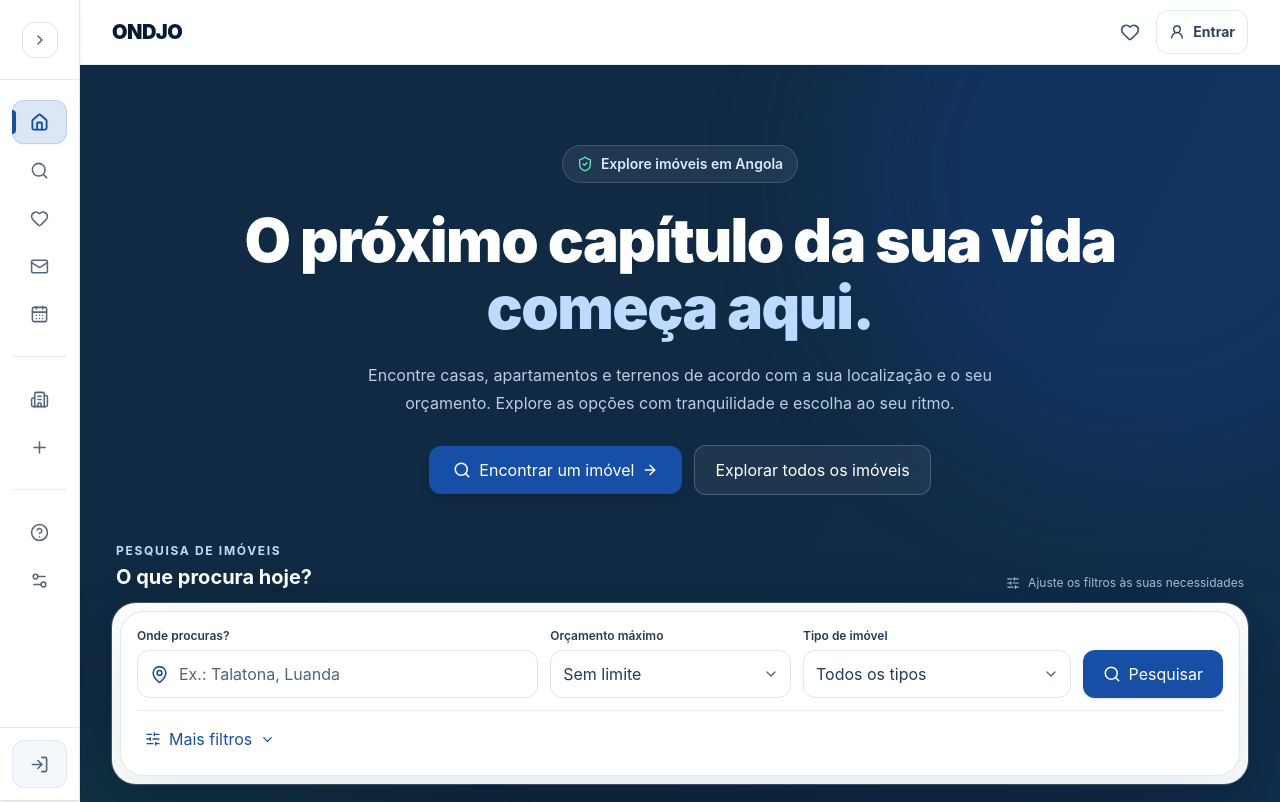
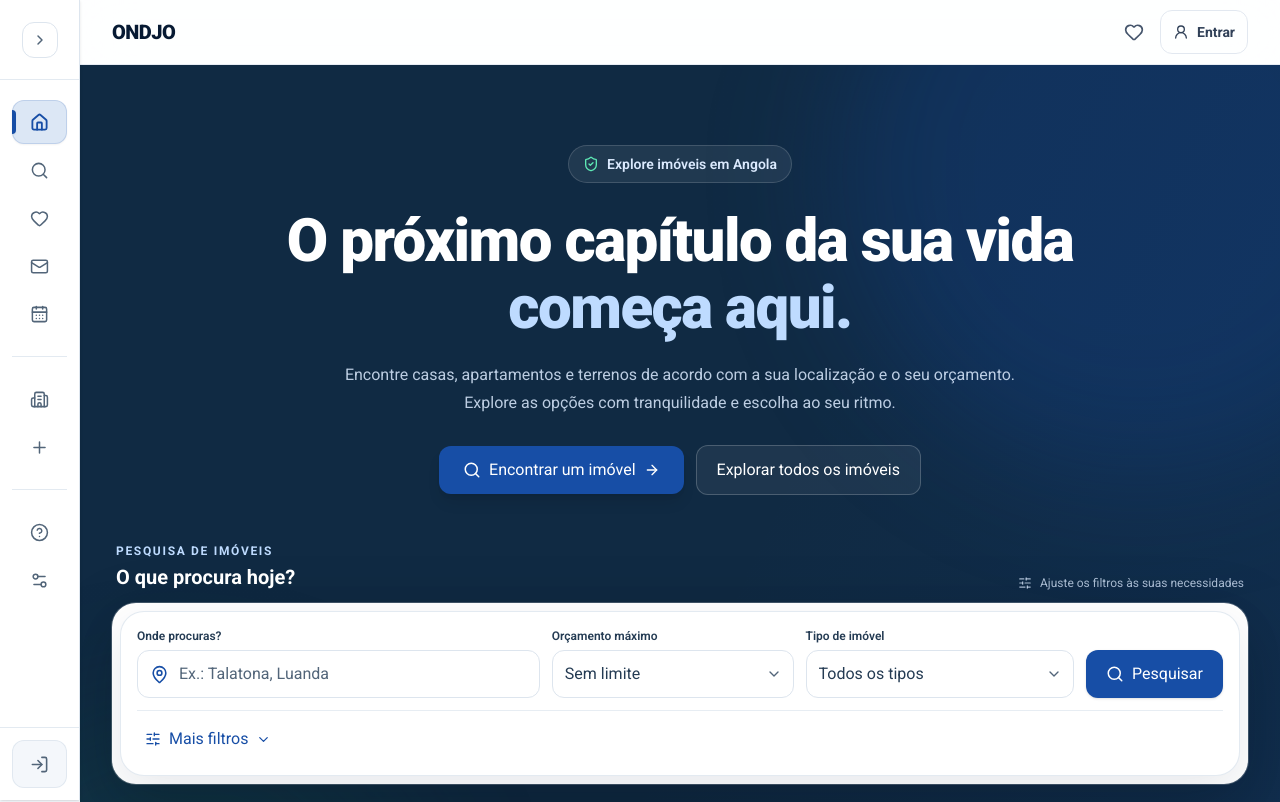
Before and after one commit to Hugo-JC/ondjo, a React (Vite) app: page / in a window 1280 px wide. Shown: the top 802 px of the page. Built offline with nearby package versions, Linux system fonts and the light colour scheme.

Commit message:
Font Update

```diff
--- a/index.html
+++ b/index.html
@@ -8,6 +8,12 @@
       name="description"
       content="ONDJO — encontre imóveis para comprar em Angola."
     />
+    <link rel="preconnect" href="https://fonts.googleapis.com" />
+    <link rel="preconnect" href="https://fonts.gstatic.com" crossorigin />
+    <link
+      href="https://fonts.googleapis.com/css2?family=Roboto:wght@100..900&display=swap"
+      rel="stylesheet"
+    />
     <title>ONDJO — Encontre o seu próximo lar</title>
   </head>
   <body>
--- a/src/index.css
+++ b/src/index.css
@@ -45,7 +45,7 @@
   --color-ondjo-danger-border: #fda29b;
 
   --font-sans:
-    Inter, ui-sans-serif, system-ui, -apple-system, BlinkMacSystemFont,
+    Roboto, ui-sans-serif, system-ui, -apple-system, BlinkMacSystemFont,
     "Segoe UI", sans-serif;
 }
 
```
Also changed, not shown: 4 other files (tests, documents, lock files or other folders).
